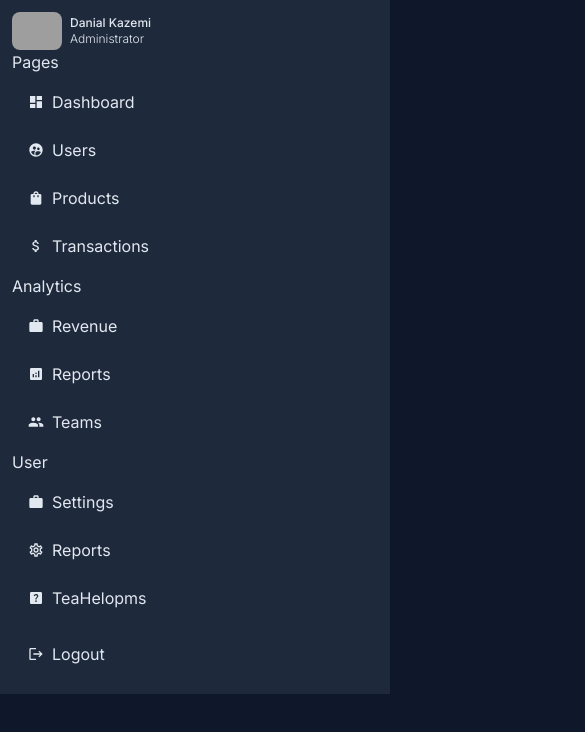
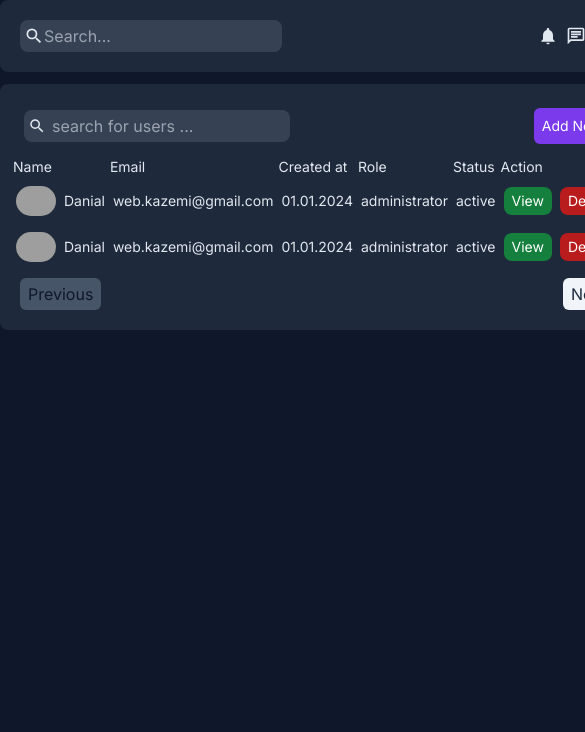
Before and after one commit to danial-kazemi/next-dashboard, a Next.js app: page /dashboard/users in a window 390 px wide. Shown: the top 732 px of the page, 585 px wide, since content can reach past the window. Built offline with nearby package versions, Linux system fonts and the light colour scheme; grey boxes are pictures that could not be loaded.

Commit message:
fix breakpoint pages

```diff
--- a/src/app/dashboard/layout.tsx
+++ b/src/app/dashboard/layout.tsx
@@ -1,18 +1,17 @@
 import React from 'react'
 import Sidebar from '../ui/dashboard/sidebar/sidebar'
 import Navbar from '../ui/dashboard/navbar/navbar'
-import Footer from '../ui/dashboard/footer/footer'
+
 
 function layout({children} : Readonly <{children: React.ReactNode}>) {
   return (
-    <div className='flex flex-wrap gap-0 sm:gap-3 sm:flex-nowrap'>
-        <div className='flex w-full sm:w-auto'>
+    <div className='flex gap-3'>
+        <div className='hidden sm:flex sm:w-3/12 lg:w-2/12'>
             <Sidebar />
         </div>
-        <div className='hidden sm:flex sm:flex-col gap-0 sm:gap-3 flex-nowrap w-full sm:w-full'>
+        <div className='flex flex-col flex-wrap gap-3 sm:w-9/12 lg:w-10/12'>
             <Navbar />
-            {children}
-            <Footer />
+              {children}
         </div>
     </div>
   )
--- a/src/app/dashboard/page.tsx
+++ b/src/app/dashboard/page.tsx
@@ -5,17 +5,18 @@ import Rightbar from "../ui/dashboard/rightbar/rightbar";
 import Transactions from "../ui/dashboard/transactions/transactions";
 function Dashboard() {
   return (
-    <div className="dashboard flex flex-col md:flex-row flex-nowrap gap-5">
-      <div className="main flex flex-auto flex-col w-full md:w-3/4 sm:gap-5">
-        <section className="cards flex gap-5 justify-between ">
+    <div className="dashboard flex flex-col md:flex-row flex-nowrap gap-3">
+      <div className="main flex flex-auto flex-col w-full lg:w-3/4 gap-3">
+        <section className="cards flex gap-3 justify-between ">
           <Card />
           <Card />
           <Card />
         </section>
         <Transactions />
         <Chart />
+        <Footer />
       </div>
-      <div className="flex flex-auto w-full md:w-1/4">
+      <div className="hidden lg:flex lg:w-1/4">
         <Rightbar />
       </div>
     </div>
--- a/src/app/dashboard/users/page.tsx
+++ b/src/app/dashboard/users/page.tsx
@@ -11,17 +11,17 @@ function UsersPage() {
   const [nextUsersStatus, setNextUsersStatus] = useState(true);
 
   return (
-    <section className="users bg-slate-800 rounded-lg p-3">
+    <section className="users w-full bg-slate-800 rounded-lg p-3">
       <header className="users__header flex justify-between items-center w-full p-3">
         <Search placeholder="search for users ..." />
         <Link href="/dashboard/users/add" className="inline-block">
           <button className="p-2 text-sm text-white border-none bg-violet-600 rounded-md cursor-pointer">Add New</button>
         </Link>
       </header>
-
-        <table className="w-full overflow-scroll">
+      <div className="table-wrapper overflow-x-auto">
+      <table className="w-full ">
           <thead>
-            <tr className="text-sm align-middle ">
+            <tr className="text-sm align-left">
               <td>Name</td>
               <td>Email</td>
               <td>Created at</td>
@@ -32,17 +32,17 @@ function UsersPage() {
           </thead>
           <tbody>
             <tr className="text-sm p-2">
-                <td className="flex gap-1 items-center">
+                <td className="flex gap-2 px-1 items-center w-max">
                   <Image className="object-cover rounded-full" src="/noAvatar1.png" alt="avatar" width={40} height={40}/>
                   <span>Danial</span>
                 </td>
-                <td>web.kazemi@gmail.com</td>
-                <td>01.01.2024</td>
-                <td>administrator</td>
-                <td>active</td>
-                <td>
+                <td className="px-1">web.kazemi@gmail.com</td>
+                <td className="px-1">01.01.2024</td>
+                <td className="px-1">administrator</td>
+                <td className="px-1">active</td>
+                <td className="px-1">
                   <div className="flex gap-2">
-                    <Link href="/">
+                    <Link href="/dashboard/users/user1">
                       <button className="bg-green-700 text-white rounded-lg text-sm py-1 px-2  border-none cursor-pointer">
                         View
                       </button>
@@ -55,18 +55,19 @@ function UsersPage() {
                   </div>
                 </td>
               </tr>
+
               <tr className="text-sm p-2">
-                <td className="flex gap-1 items-center">
+                <td className="flex gap-2 px-1 items-center w-max">
                   <Image className="object-cover rounded-full" src="/noAvatar1.png" alt="avatar" width={40} height={40}/>
                   <span>Danial</span>
                 </td>
-                <td>web.kazemi@gmail.com</td>
-                <td>01.01.2024</td>
-                <td>administrator</td>
-                <td>active</td>
-                <td>
+                <td className="px-1">web.kazemi@gmail.com</td>
+                <td className="px-1">01.01.2024</td>
+                <td className="px-1">administrator</td>
+                <td className="px-1">active</td>
+                <td className="px-1">
                   <div className="flex gap-2">
-                    <Link href="/">
+                    <Link href="/dashboard/users/user2">
                       <button className="bg-green-700 text-white rounded-lg text-sm py-1 px-2  border-none cursor-pointer">
                         View
                       </button>
@@ -79,8 +80,11 @@ function UsersPage() {
                   </div>
                 </td>
               </tr>
+
           </tbody>
         </table>
+      </div>
+
         <Pagination previousStatus={previousUsersStatus}  nextStatus={nextUsersStatus} />
 
     </section>
--- a/src/app/login/page.tsx
+++ b/src/app/login/page.tsx
@@ -1,9 +1,22 @@
+import Image from "next/image"
 
+function LoginPage() {
+  return (
+    <div className="login-page flex justify-center items-center min-h-screen">
+      <div className="login-page__wrapper text-slate-200 bg-slate-800 p-5 rounded-lg">
+        <div className="image-container w-full flex flex-col gap-3 items-center ">
+          <Image className="rounded-full" src="/noAvatar1.png" width="80" height={80} alt="user" objectFit="cover" />
+          <h1 className="text-center">Login</h1>
+        </div>
 
-function Login() {
-  return (
-    <div>Login</div>
+        <form className="w-full sm:w-80 flex flex-col gap-3 mt-3" action="">
+          <input className="outline-none p-3 rounded border-slate-600 border-solid border-2 w-full bg-transparent" placeholder="Email ID" type="text" name="username" />
+          <input className="outline-none p-3 rounded border-slate-600 border-solid border-2 w-full bg-transparent" placeholder="Password" type="password" name="password" />
+          <button className="outline-none border-none text-slate-200 w-full p-3 mt-4 bg-green-800 rounded cursor-pointer">Login</button>
+        </form>
+      </div>
+    </div>
   )
 }
 
-export default Login
+export default LoginPage
--- a/src/app/ui/dashboard/footer/footer.tsx
+++ b/src/app/ui/dashboard/footer/footer.tsx
@@ -1,6 +1,6 @@
 function Footer() {
   return (
-    <footer className="flex justify-between px-3 py-4 ">
+    <footer className="flex justify-between px-5 py-4 ">
         <div className="logo">
             Danial Kazemi
         </div>
--- a/src/app/ui/dashboard/navbar/navbar.tsx
+++ b/src/app/ui/dashboard/navbar/navbar.tsx
@@ -32,11 +32,11 @@ function Navbar() {
 
 
   return (
-    <nav className="hidden sm:flex justify-between items-center p-5 rounded-lg bg-slate-800">
-      <div className="capitalize font-bold">
+    <nav className="flex justify-between items-center p-5 rounded-lg bg-slate-800">
+      <div className="hidden sm:block capitalize font-bold text-sm">
         {pathName.split("/").pop()}
       </div>
-      <div className="menu flex items-center gap-2">
+      <div className="menu flex w-full sm:w-auto justify-between sm:justify-normal items-center gap-2">
         <div className="search relative flex gap-2 items-center">
           <button className="absolute left-1" type="submit"><MdSearch size={20}/></button>
           <input type="text" placeholder="Search..." className="rounded-lg p-1 outline-none pl-6 bg-slate-400/20"/>
--- a/src/app/ui/dashboard/rightbar/rightbar.tsx
+++ b/src/app/ui/dashboard/rightbar/rightbar.tsx
@@ -4,8 +4,7 @@ import { MdPlayCircleFilled, MdReadMore } from "react-icons/md";
 
 function Rightbar() {
   return (
-    <div className="rightbar flex flex-col gap-3 fixed">
-
+    <div className="rightbar hidden lg:flex flex-col fixed gap-3 ">
     <div className="item flex flex-col gap-3 relative p-5 rounded-lg  bg-gradient-to-t from-slate-700">
       <div className="bg-wrapper absolute right-0 bottom-0 w-1/2 h-1/2 z-10">
         <Image className=" opacity-20 bg-contain" src={'/termius.png'}  alt="termius" fill />
--- a/src/app/ui/dashboard/sidebar/sidebar.tsx
+++ b/src/app/ui/dashboard/sidebar/sidebar.tsx
@@ -19,7 +19,6 @@ import Image from "next/image"
 
 function Sidebar() {
   const menuItems : {title: string, list: {id: number, title: string, path: string, icon: React.ReactNode}[] }[]= [
-
     {
       title: "Pages",
       list: [
@@ -95,11 +94,9 @@ function Sidebar() {
         }
       ]
     }
-
   ]
-
   return (
-    <div className="sidebar w-full sticky sm:min-h-screen	flex flex-col bg-slate-800 p-3">
+    <div className="sidebar flex w-full sticky min-h-screen	flex-col bg-slate-800 p-3">
       <div className="user flex gap-2 items-center">
         <Image className="rounded-lg bg-cover" src="/noAvatar1.png" alt="user icon" width="50" height="50" />
         <div className="user__detail flex flex-col font-medium text-xs">
--- a/src/app/ui/globals.css
+++ b/src/app/ui/globals.css
@@ -12,3 +12,7 @@ a {
 table tbody tr td {
     padding: .5rem 0;;
 }
+
+table td {
+    text-wrap: nowrap;
+}
```
Also changed, not shown: src/app/dashboard/products/page.tsx (+22 -20 lines).
